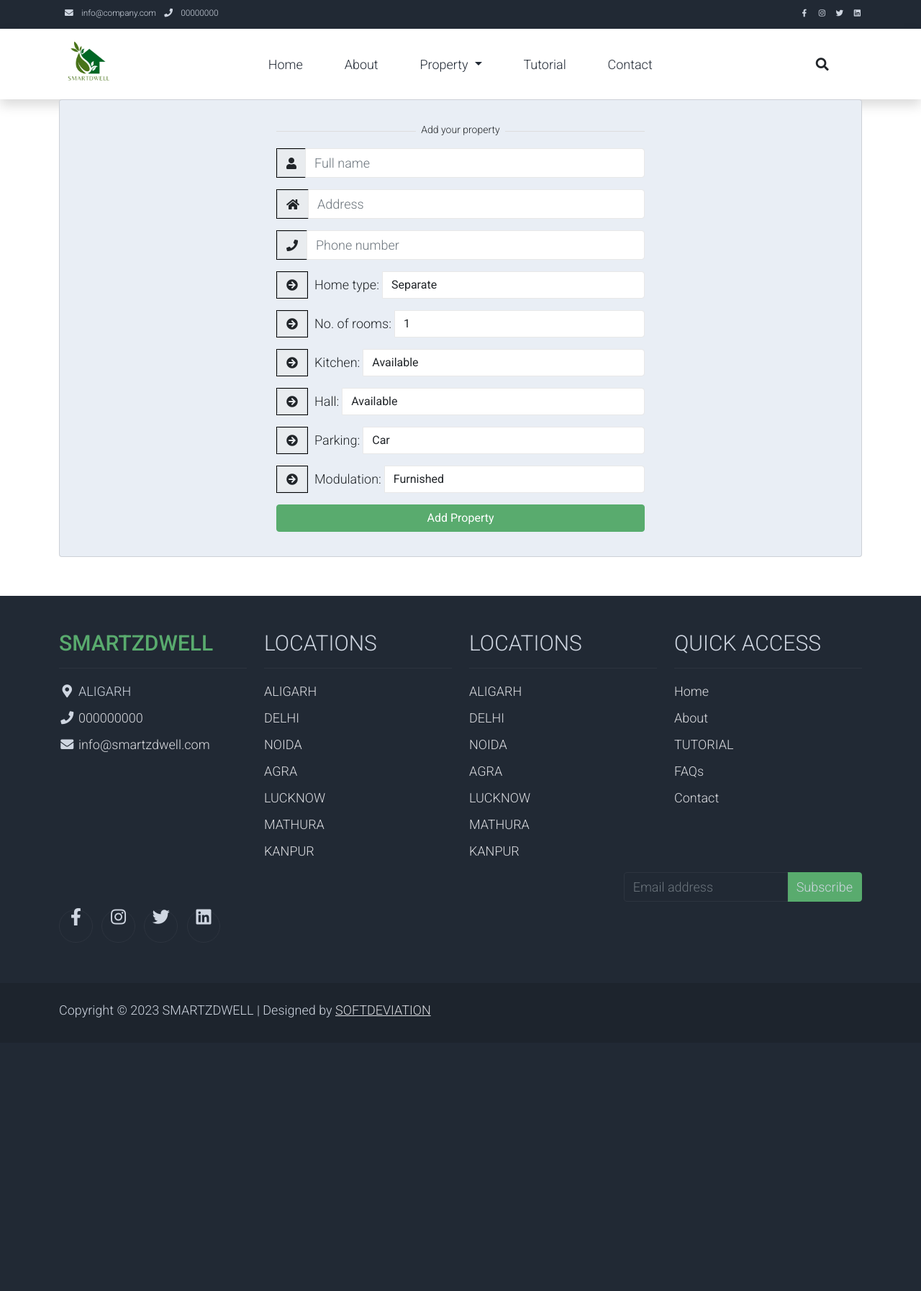
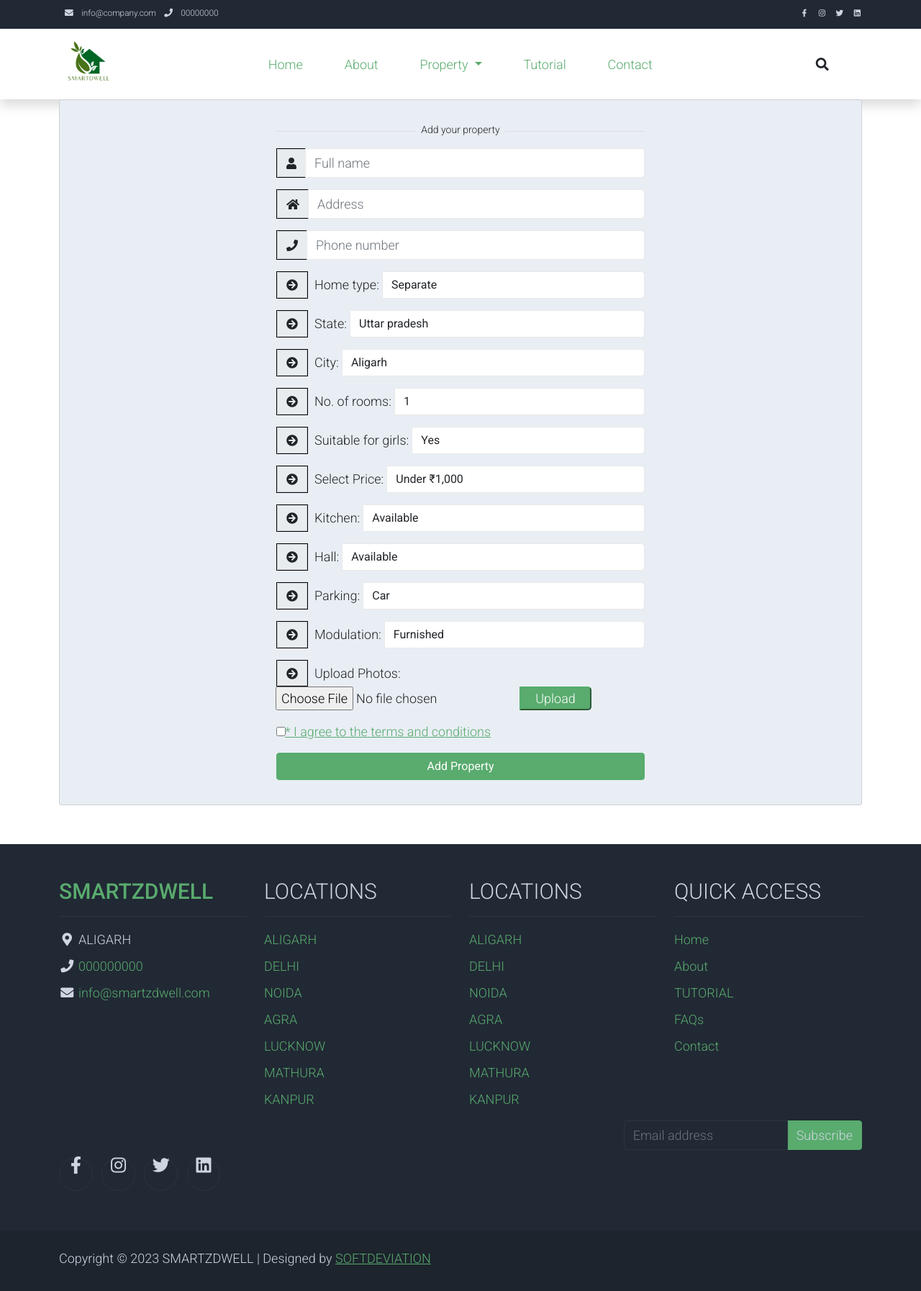
Before and after one commit to afreensiddqui2723/Smartzzdwell, a PHP site: page /addproperty.php in a window 1280 px wide. Shown: the whole page at 72% size. Before the commit the page ends 1414 px from the top, so only its background shows below. Run offline with PHP 8.4, Linux system fonts and the light colour scheme; some libraries are stand-ins or nearby versions.

Commit message:
Updated forms

```diff
--- a/addproperty.php
+++ b/addproperty.php
@@ -46,6 +46,18 @@ label{
 
 .input-group-prepend{
     border: 1px solid black;
+}
+
+.btn-upload{
+	background-color: #59ab6e !important;
+    border-color: #56ae6c !important;
+	color: white;
+	border-radius: 5px;
+	width: 100px;
+}
+
+a{
+	color: #59ab6e !important;
 }
 </style>
 
@@ -99,6 +111,28 @@ label{
 		</select>
 	</div>
 
+	<div class="form-group input-group">
+    	<div class="input-group-prepend">
+		    <span class="input-group-text"> <i class="fa fa-arrow-circle-right"></i> </span>
+		</div>
+        <label for="home" style=" margin-left:10px;">State: </label>
+		<select class="form-control" name= "home">
+			<option> Uttar pradesh</option>
+			<option>Madhya Pradesh</option>
+		</select>
+	</div>
+
+	<div class="form-group input-group">
+    	<div class="input-group-prepend">
+		    <span class="input-group-text"> <i class="fa fa-arrow-circle-right"></i> </span>
+		</div>
+        <label for="home" style=" margin-left:10px;">City: </label>
+		<select class="form-control" name= "home">
+			<option>Aligarh</option>
+			<option>Delhi</option>
+		</select>
+	</div>
+
     <div class="form-group input-group">
     	<div class="input-group-prepend">
         <span class="input-group-text"> <i class="fa fa-arrow-circle-right"></i> </span>
@@ -109,6 +143,32 @@ label{
 			<option>2</option>
             <option> 3</option>
 			<option>4</option>
+		</select>
+	</div>
+
+	<div class="form-group input-group">
+    	<div class="input-group-prepend">
+        <span class="input-group-text"> <i class="fa fa-arrow-circle-right"></i> </span>
+		</div>
+        <label for="rooms" style=" margin-left:10px;">Suitable for girls: </label>
+		<select class="form-control" name="rooms">
+			<option> Yes</option>
+			<option>No</option>
+		</select>
+	</div>
+
+	<div class="form-group input-group">
+    	<div class="input-group-prepend">
+        <span class="input-group-text"> <i class="fa fa-arrow-circle-right"></i> </span>
+		</div>
+        <label for="price" style=" margin-left:10px;">Select Price: </label>
+		<select class="form-control" name= "price">
+			<option>Under ₹1,000</option>
+            <option>₹1,000 - ₹5,000</option>
+            <option>₹5,000 - ₹10,000</option>
+            <option>₹10,000 - ₹20,000</option>
+            <option>Over ₹20,000</option>
+
 		</select>
 	</div>
 
@@ -153,15 +213,29 @@ label{
         <span class="input-group-text"> <i class="fa fa-arrow-circle-right"></i> </span>
 		</div>
         <label for="furnished" style=" margin-left:10px;">Modulation: </label>
-		<select class="form-control" name= "furnished">
+		<select class="form-control" name= "furnished" >
 			<option>Furnished</option>
             <option>Semi furnished</option>
 			<option>Not furnished</option>
 		</select>
 	</div>
 
+	<div class="form-group input-group">
+    	<div class="input-group-prepend">
+        <span class="input-group-text"> <i class="fa fa-arrow-circle-right"></i> </span>
+		</div>
+        <label for="UploadPhotos" style=" margin-left:10px;">Upload Photos: </label>
+		<input type="file"  name="image" accept="image/*" required>
+  		<input type="submit" class="btn-upload" value="Upload">
+	</div>
 
 
+	<div class="form-group input-group">
+
+		<input type="checkbox" id="terms" name="terms"  required>
+    			<a href="tnc.html" target="popup"
+  onclick="window.open('tnc.html','popup','width=600,height=600'); return false;"> * I agree to the terms and conditions </a>
+	</div>
 
 
     <!-- <div class="form-group input-group">
```
Also changed, not shown: dbconn.php (+7 -7 lines), findproperty.php (+27 -2 lines), tnc.html (added, +35 -0 lines).
